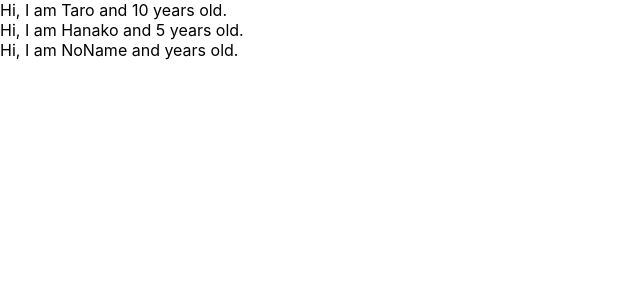
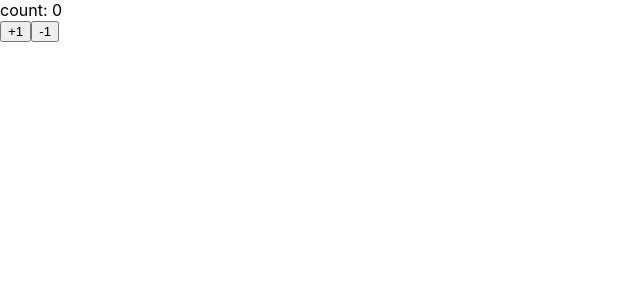
Before and after one commit to marukuma920/udemy-react-redux-crud-application2, a React (Create React App) app: page / in a window 1280 px wide. Shown: the top 300 px of the page, without its empty margins (0-640 px from the left). Built offline with nearby package versions, Linux system fonts and the light colour scheme.

Commit message:
create state

```diff
--- a/src/App.js
+++ b/src/App.js
@@ -1,29 +1,34 @@
 
-import React from 'react';
-import PropTypes from 'prop-types';
+import React,{Component} from 'react';
+
+const App = () => (<Counter></Counter>)
+
+class Counter extends Component {
+  constructor(props){
+    super(props)
+    console.log(this.state)
+    this.state = {count: 0}
+
+  }
+  handlePlusButton =() => {
+    this.setState({count: this.state.count + 1})
+  }
+
+  handleMinusButton =() => {
+    this.setState({count: this.state.count - 1})
+  }
+
+  render(){
+    return (
+    <React.Fragment>
+    <div>count: {this.state.count}</div>
+    <button onClick={this.handlePlusButton}>+1</button>
+    <button onClick={this.handleMinusButton}>-1</button>
+    </React.Fragment>
+    )
+
+  }
+}
 
 
-const App = () =>{
-  const profiles = [
-    {name: "Taro", age: 10},
-  {name: "Hanako", age: 5},
-  {name: "NoName"}
-  ]
-  return <div>
-    {
-      profiles.map((profile,index) => {
-        return <User name={profile.name} age={profile.age} key ={index}/>
-      })
-    }
-    </div>
-}
-
-const User = (props) =>{
-  return <div>Hi, I am {props.name} and {props.age} years old.</div>
-}
-
-User.propTypes = {
-  name: PropTypes.string,
-  age: PropTypes.number.isRequired
-}
 export default App;
```
